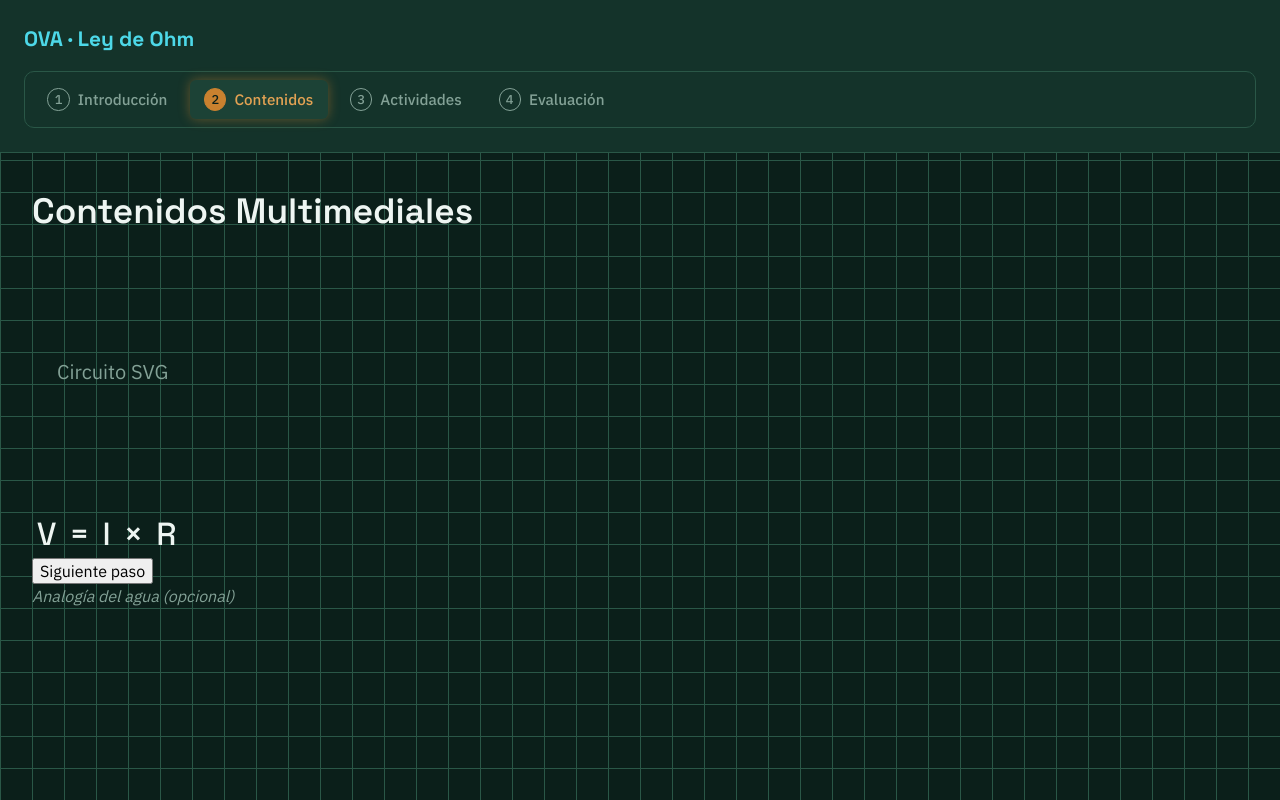
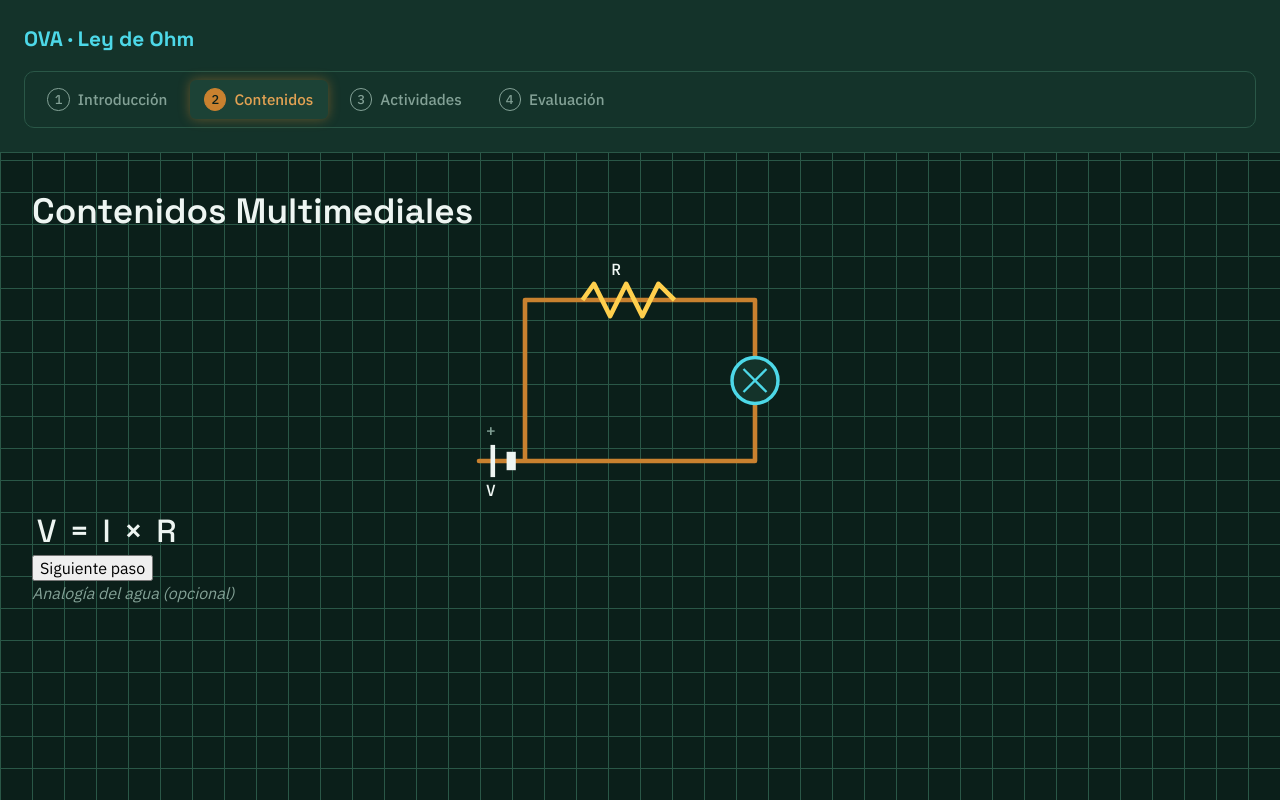
Before and after one commit to nicolasarias1709/Ova, a Vue app: page /#/contenidos in a window 1280 px wide. Built offline with nearby package versions, Linux system fonts and the light colour scheme.

Commit message:
circuito base en SVG (bateria, resistencia, bombillo)

```diff
--- a/src/components/CircuitoSVG.vue
+++ b/src/components/CircuitoSVG.vue
@@ -1,9 +1,37 @@
 <template>
-  <svg viewBox="0 0 400 200" class="circuito-svg">
-    <!-- Placeholder: aquí irá el circuito real -->
-    <text x="20" y="100" fill="var(--color-texto-suave)">
-      Circuito SVG
-    </text>
+  <svg viewBox="0 0 400 220" class="circuito-svg" xmlns="http://www.w3.org/2000/svg">
+    <!-- Recorrido completo del cable (lo usaremos para animar los electrones en la tarde) -->
+    <path
+      id="cable-recorrido"
+      class="cable"
+      d="M100,180 L100,40 L300,40 L300,180 L60,180"
+      fill="none"
+    />
+
+    <!-- Batería -->
+    <g class="bateria">
+      <line x1="72" y1="166" x2="72" y2="194" class="bateria-terminal-larga" />
+      <line x1="88" y1="172" x2="88" y2="188" class="bateria-terminal-corta" />
+      <text x="66" y="210" class="etiqueta">V</text>
+      <text x="66" y="158" class="etiqueta-signo">+</text>
+    </g>
+
+    <!-- Resistencia (zigzag) -->
+    <g class="resistor">
+      <polyline
+        points="150,40 160,26 174,54 188,26 202,54 216,26 230,40"
+        class="resistor-zigzag"
+        fill="none"
+      />
+      <text x="175" y="18" class="etiqueta">R</text>
+    </g>
+
+    <!-- Bombillo -->
+    <g class="bombillo">
+      <circle cx="300" cy="110" r="20" class="bombillo-vidrio" />
+      <line x1="290" y1="100" x2="310" y2="120" class="bombillo-filamento" />
+      <line x1="310" y1="100" x2="290" y2="120" class="bombillo-filamento" />
+    </g>
   </svg>
 </template>
 
@@ -19,7 +47,55 @@ defineProps({
 <style scoped>
 .circuito-svg {
   width: 100%;
-  max-width: 500px;
+  max-width: 460px;
   height: auto;
+  display: block;
+  margin: 0 auto;
+}
+
+.cable {
+  stroke: var(--color-cobre);
+  stroke-width: 4;
+  stroke-linejoin: round;
+  stroke-linecap: round;
+}
+
+.bateria-terminal-larga {
+  stroke: var(--color-texto);
+  stroke-width: 4;
+}
+
+.bateria-terminal-corta {
+  stroke: var(--color-texto);
+  stroke-width: 8;
+}
+
+.resistor-zigzag {
+  stroke: var(--color-advertencia);
+  stroke-width: 4;
+  stroke-linejoin: round;
+}
+
+.bombillo-vidrio {
+  fill: var(--color-fondo-suave);
+  stroke: var(--color-corriente);
+  stroke-width: 3;
+}
+
+.bombillo-filamento {
+  stroke: var(--color-corriente);
+  stroke-width: 2;
+}
+
+.etiqueta {
+  font-family: var(--fuente-datos);
+  font-size: 14px;
+  fill: var(--color-texto);
+}
+
+.etiqueta-signo {
+  font-family: var(--fuente-datos);
+  font-size: 14px;
+  fill: var(--color-texto-suave);
 }
 </style>
```
